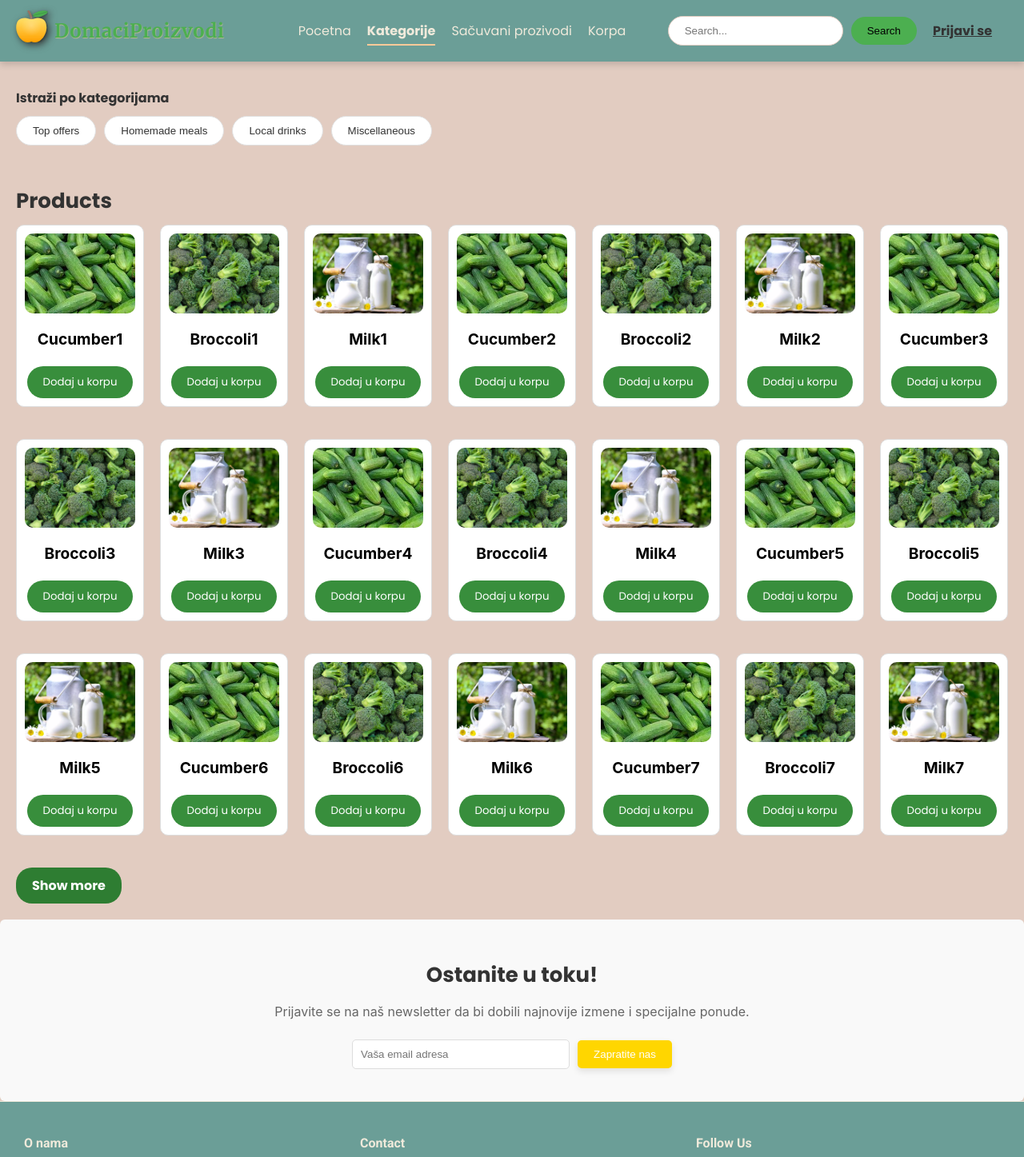
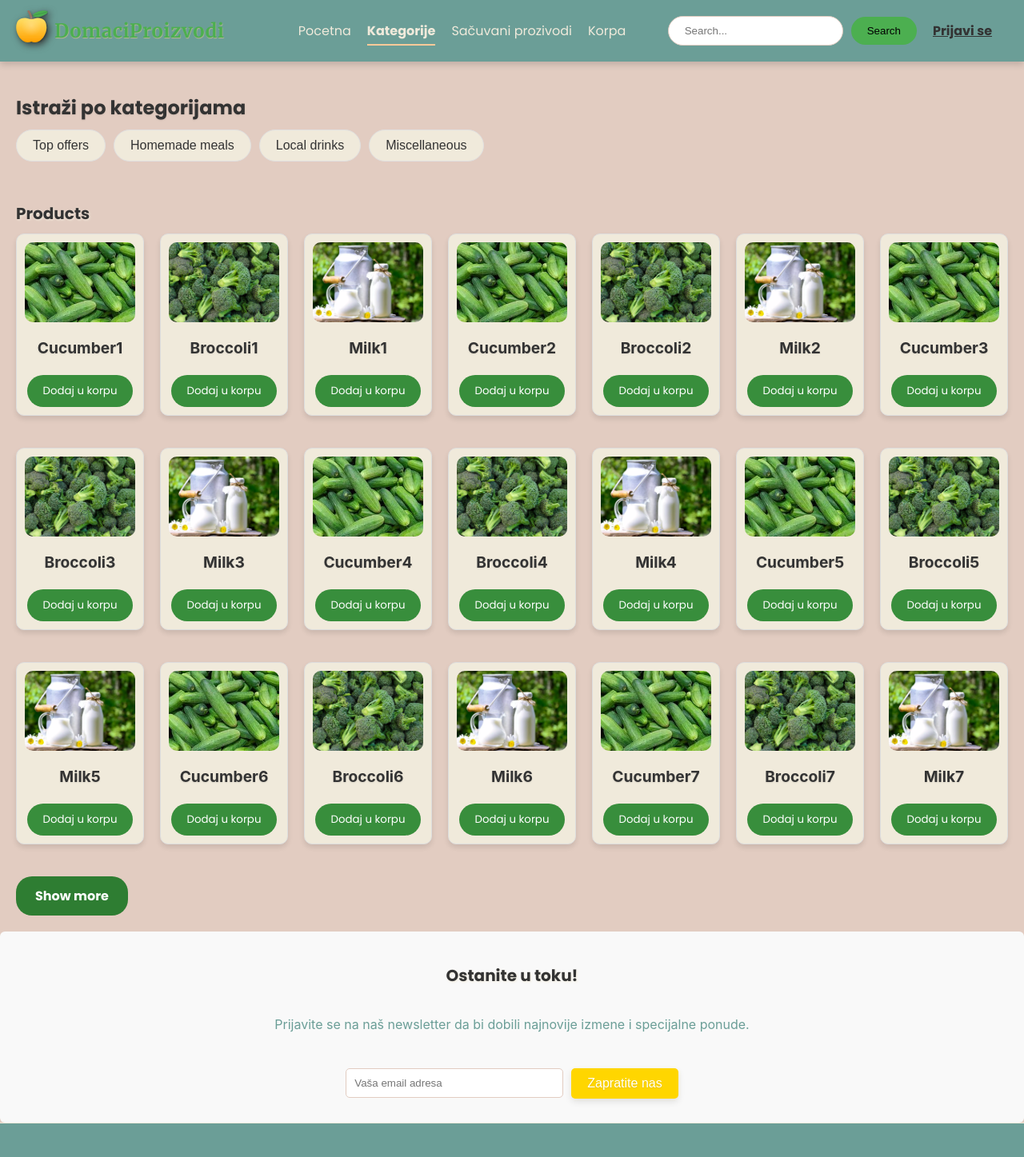
Before and after one commit to markom132/DomacaProzivodnja, a React (Create React App) app in the folder frontend/: page /category in a window 1280 px wide. Shown: the top 1447 px of the page at 80% size. Built offline with nearby package versions, Linux system fonts and the light colour scheme.

Commit message:
done with category page

```diff
--- a/frontend/src/components/CategorySelector.css
+++ b/frontend/src/components/CategorySelector.css
@@ -4,9 +4,10 @@
 
 .sectionTitleCS {
   margin-bottom: 10px;
-  font-size: 16px;
+  font-size: 24px;
   font-family: 'Poppins', sans-serif;
   color: #333333;
+  text-shadow: 0px 1px 2px rgba(0, 0, 0, 0.1);
 }
 
 .categoryList {
@@ -19,14 +20,14 @@
   padding: 10px 20px;
   border-radius: 20px;
   border: 1px solid #e0e0e0;
-  background-color: #ffffff;
+  background-color: #f0eadb;
   cursor: pointer;
   color: #333333;
+  font-size: 16px;
 }
 
 .categoryButton:hover {
-  background-color: #a0d468;
+  background-color: #b6b795;
   box-shadow: 0px 4px 8px rgba(0, 0, 0, 0.1);
-  color: #388e3c;
   transform: scale(1.05);
 }
--- a/frontend/src/components/NewsletterSignup.css
+++ b/frontend/src/components/NewsletterSignup.css
@@ -1,5 +1,5 @@
 .newsletterSection {
-  padding: 40px 20px;
+  padding: 30px;
   background-color: #f9f9f9;
   text-align: center;
   border-radius: 6px;
@@ -11,12 +11,14 @@
   font-weight: 700;
   font-family: 'Poppins', sans-serif;
   color: #333333;
+  text-shadow: 1px 1px 3px #f0eadb !important;
 }
 
 .description {
   margin-bottom: 25px;
   font-size: 16px;
-  color: #666666;
+  color: #6b9e97;
+  padding: 20px;
 }
 
 .form {
@@ -29,7 +31,7 @@
 .input {
   padding: 10px;
   border-radius: 5px;
-  border: 1px solid #dddddd;
+  border: 1px solid #e2ccc1;
   outline: none;
   width: 250px;
   transition: border-color 0.3s ease;
@@ -37,7 +39,7 @@
 
 .input:focus,
 .input:hover {
-  border-color: #4caf50;
+  border-color: #6b9e97;
   outline: none;
 }
 
@@ -52,10 +54,12 @@
   transition:
     background-color 0.3s ease,
     box-shadow 0.3s ease;
+    font-size: 16px;
+    text-shadow: 0px 1px 2px rgba(0,0,0,0.1);
 }
 
 .buttonNS:hover {
-  background-color: #ffb900;
+  background-color: #ffb866;
   box-shadow: 0px 6px 12px rgba(0, 0, 0, 0.15);
   transform: scale(1.05);
 }
--- a/frontend/src/components/ProductList.css
+++ b/frontend/src/components/ProductList.css
@@ -4,10 +4,11 @@
 
 .sectionTitle {
   margin-bottom: 10px;
-  font-size: 26px;
+  font-size: 20px;
   font-family: 'Poppins', sans-serif;
   font-weight: bold;
   color: #333333;
+  text-shadow: 0px 1px 2px rgba(0, 0, 0, 0.1);
 }
 
 .productList {
@@ -24,15 +25,17 @@
   border: 1px solid #ddd;
   border-radius: 10px;
   text-align: center;
-  background-color: #fff;
+  background-color: #f0eadb;
   overflow: hidden;
   box-sizing: border-box;
   margin-bottom: 20px;
   transition: transform 0.3s ease;
   position: relative;
+  box-shadow: 0px 4px 6px rgba(0, 0, 0, 0.1);
 }
 
 .productCard:hover {
+  box-shadow: 0px 4px 8px rgba(0, 0, 0, 0.3);
   transform: scale(1.05);
   transition: transform 0.3s ease;
 }
@@ -53,8 +56,9 @@
 }
 
 .addButton:hover {
-  background-color: #2e7d32 !important;
+  background-color: #4CAF50 !important;
   transform: translateY(-5px);
+  box-shadow: 0px 2px 6px rgba(0, 0, 0, 0.2);
 }
 
 .productImageContainer {
@@ -75,11 +79,13 @@
 .productName {
   font-size: 1.2em;
   margin: 10px 0;
+  text-shadow: 0px 1px 2px rgba(0, 0, 0, 0.1);
+  color: #333333;
 }
 
 .productPrice {
   font-size: 1em;
-  color: #555;
+  color: #6b9e97;
 }
 
 .showMoreButton {
@@ -88,7 +94,7 @@
   font-weight: bold;
   color: #fff;
   margin-top: 20px;
-  padding: 10px 20px;
+  padding: 12px 24px;
   border-radius: 20px;
   border: none;
   background-color: #2e7d32;
@@ -96,5 +102,6 @@
 }
 
 .showMoreButton:hover {
-  background-color: #a0d468;
+  background-color: #4CAF50;
+  box-shadow: 0px 6px 10px rgba(0, 0, 0, 0.2);
 }
```
